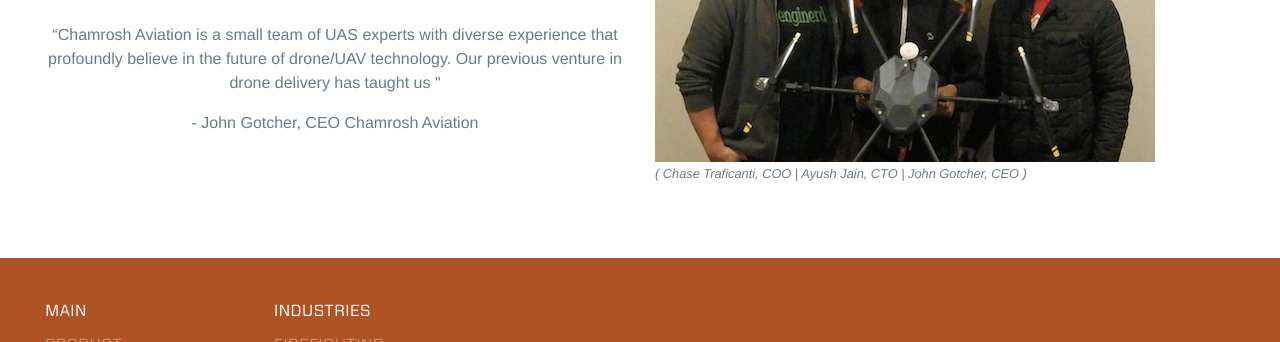
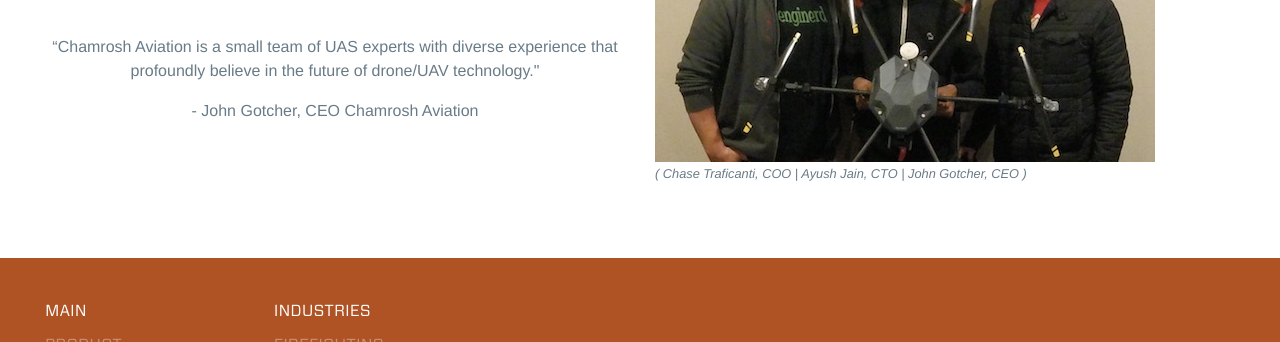
Before and after one commit to ChamroshAviation/ChamroshAviation.github.io, a plain HTML site: page team.html in a window 1280 px wide. Shown: the part 758-1100 px from the top of the page. Drawn offline with Linux system fonts and the light colour scheme.

Commit message:
fixed quote

```diff
--- a/team.html
+++ b/team.html
@@ -153,7 +153,7 @@
                         </div>
                         <div class="large-6 medium-12 small-12 large-order-1 columns text-center">
                             <h3 class="text-center">The Founding Team</h3>
-                            <p>“Chamrosh Aviation is a small team of UAS experts with diverse experience that profoundly believe in the future of drone/UAV technology. Our previous venture in drone delivery has taught us "</p>
+                            <p>“Chamrosh Aviation is a small team of UAS experts with diverse experience that profoundly believe in the future of drone/UAV technology."</p>
 
                             <p>- John Gotcher, CEO Chamrosh Aviation</p>
 
```
